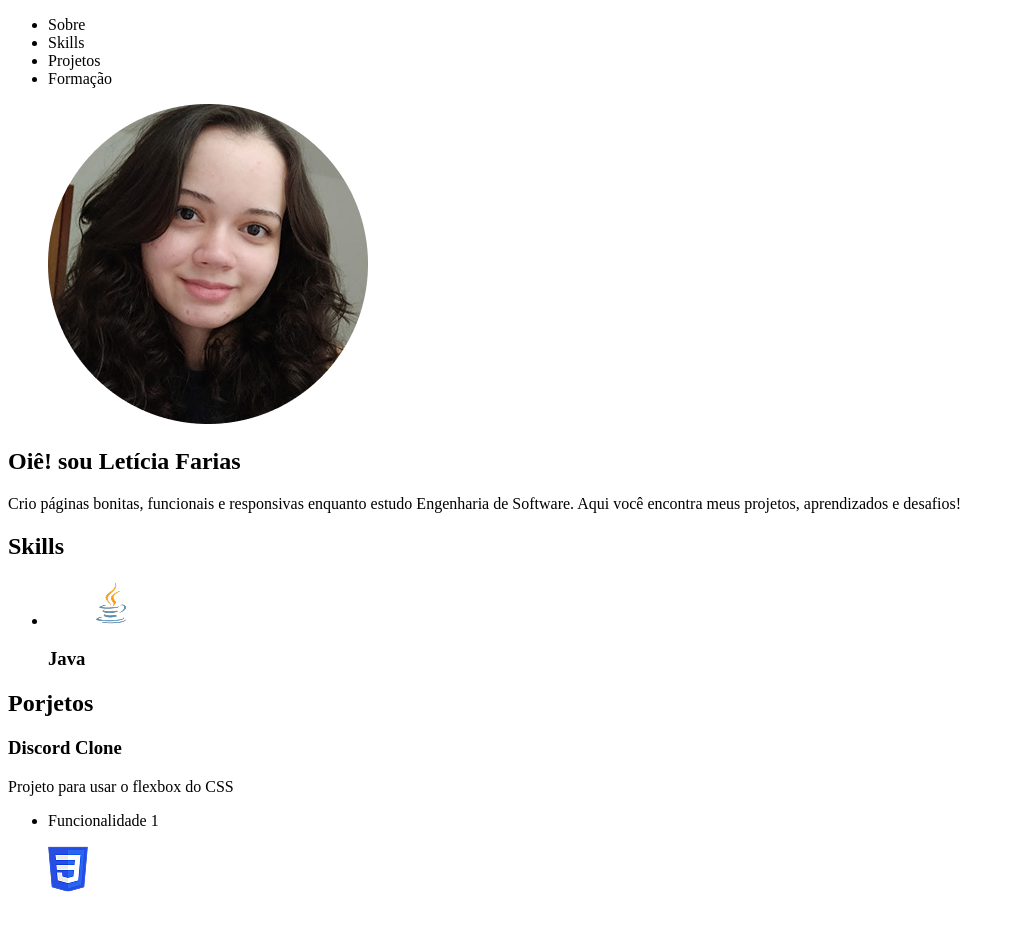
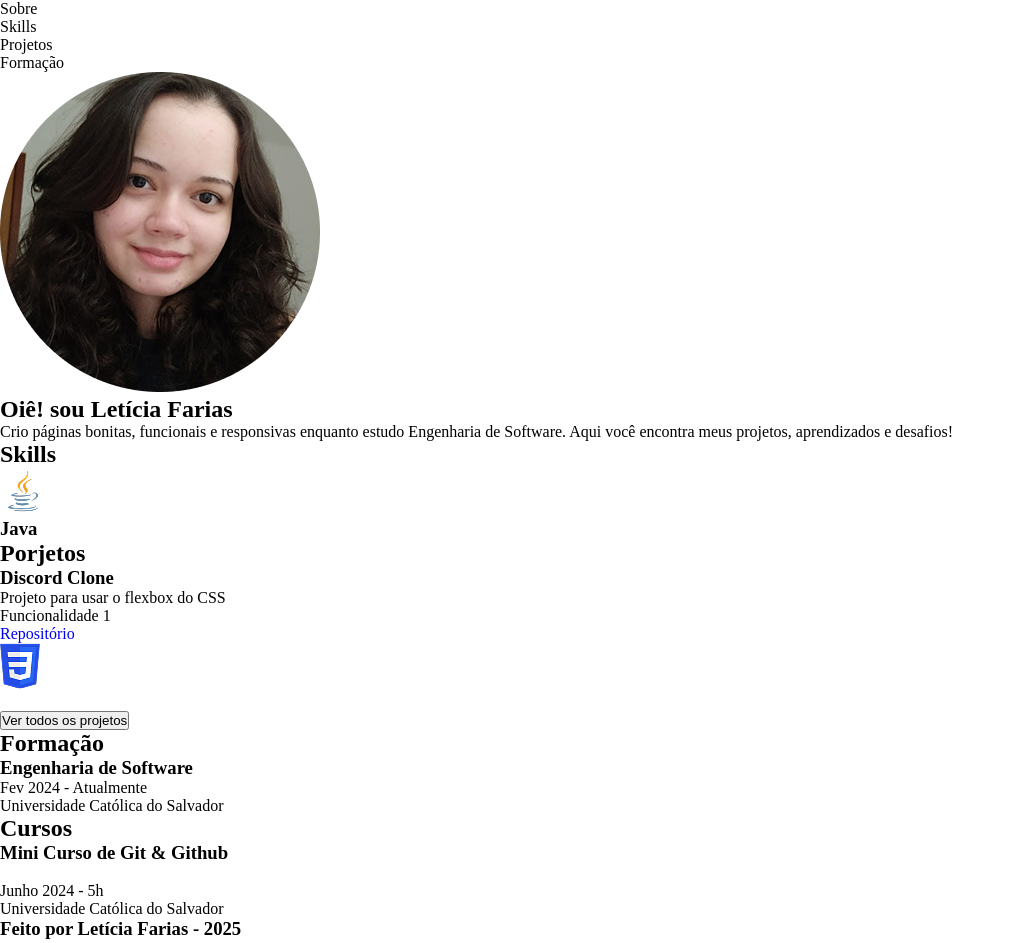
Before and after one commit to leticia-farias/portfolio, a plain HTML site: page index.html in a window 1280 px wide. Shown: the top 943 px of the page, without its empty margins (0-1023 px from the left). Drawn offline with Linux system fonts and the light colour scheme.

Commit message:
feat: reset css

```diff
--- a/assets/css/reset.css
+++ b/assets/css/reset.css
@@ -0,0 +1,9 @@
+* {
+    margin: 0;
+    padding: 0;
+    box-sizing: border-box;
+}
+
+a {
+    text-decoration: none;
+}
--- a/index.html
+++ b/index.html
@@ -48,7 +48,7 @@
                             <li>Funcionalidade 1</li>
                         </ul>
                         <div class="project__links">
-                            <a href="Repositório"></a>
+                            <a href="Repositório">Repositório</a>
                             <div class="projects__skills">
                                 <figure><img src="assets/images/techlogos/css.png" alt=""></figure>
                             </div>
```
